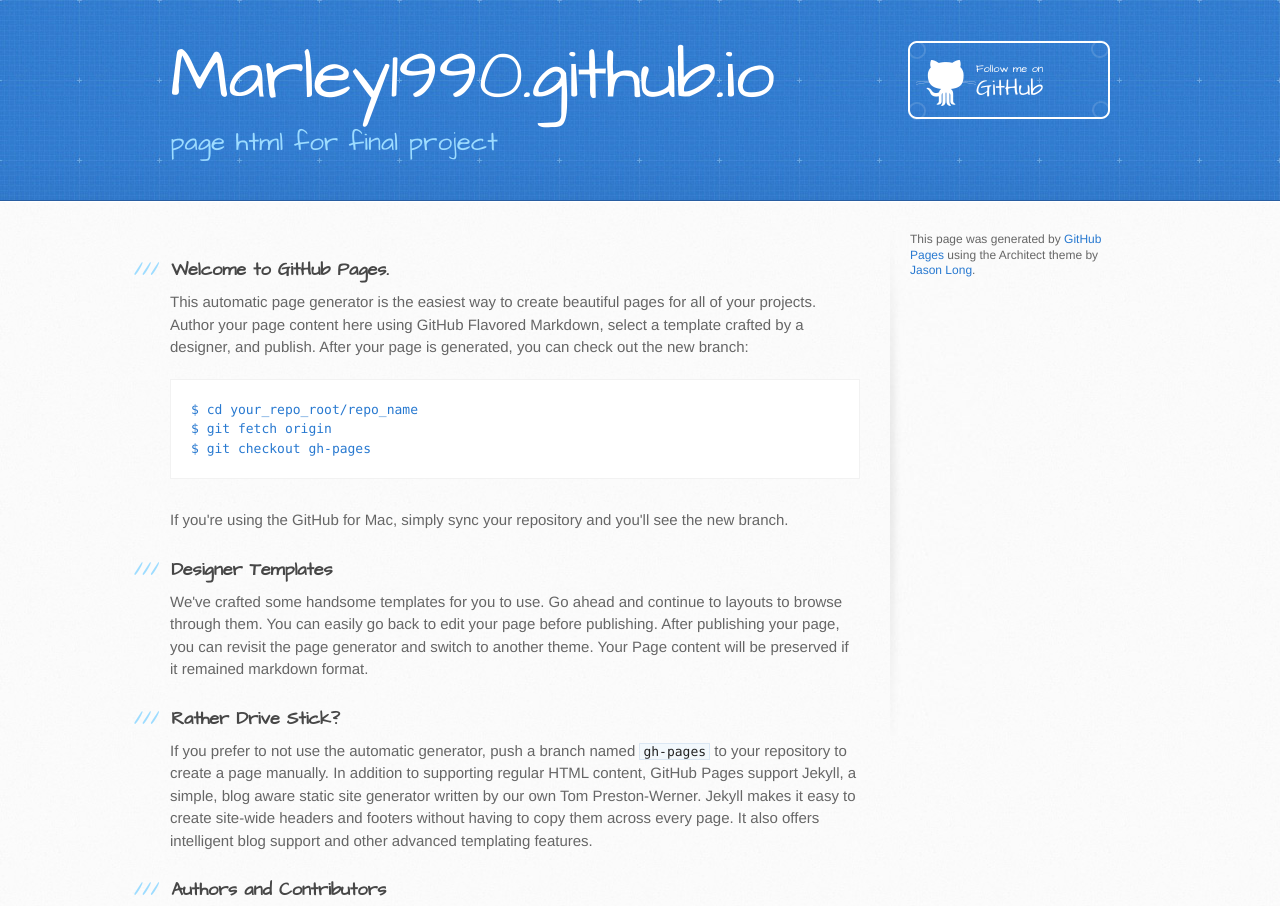
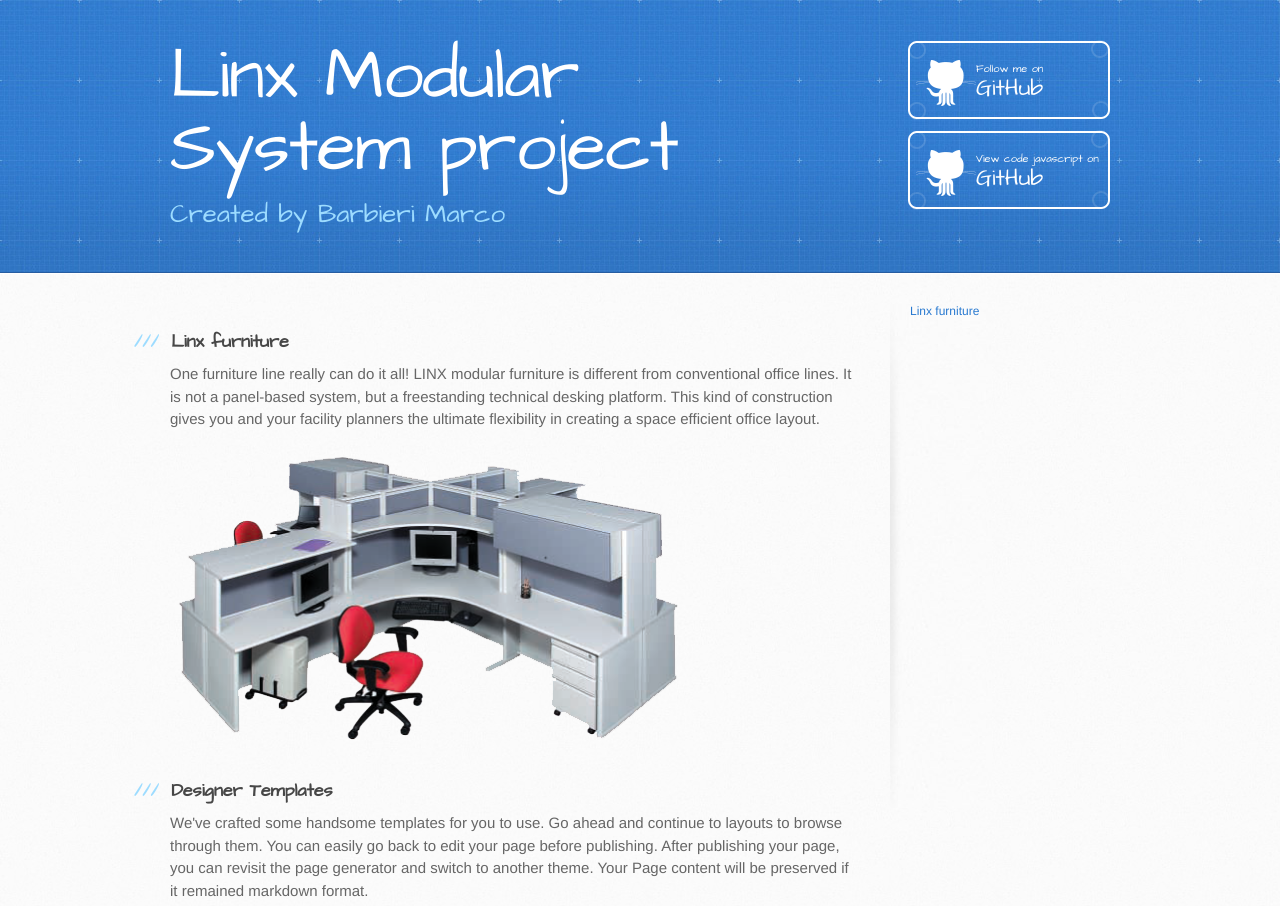
Before and after one commit to marley1990/marley1990.github.io, a plain HTML site: page index.html in a window 1280 px wide. Shown: the top 906 px of the page. Drawn offline with Linux system fonts and the light colour scheme.

Commit message:
update page

```diff
--- a/index.html
+++ b/index.html
@@ -13,15 +13,16 @@
     <script src="//html5shiv.googlecode.com/svn/trunk/html5.js"></script>
     <![endif]-->
 
-    <title>Marley1990.github.io by marley1990</title>
+    <title>Linx Modular System project</title>
   </head>
 
   <body>
     <header>
       <div class="inner">
-        <h1>Marley1990.github.io</h1>
-        <h2>page html for final project</h2>
+        <h1>Linx Modular System project</h1>
+        <h2>Created by Barbieri Marco</h2>
         <a href="https://github.com/marley1990" class="button"><small>Follow me on</small>GitHub</a>
+        <a href="https://github.com/cvdlab-cg/427501/blob/master/final-project/linx.js" class="button" style="top:90px"><small>View code javascript on</small>GitHub</a>
       </div>
     </header>
 
@@ -29,17 +30,11 @@
       <div class="inner clearfix">
         <section id="main-content">
           <h3>
-<a name="welcome-to-github-pages" class="anchor" href="#welcome-to-github-pages"><span class="octicon octicon-link"></span></a>Welcome to GitHub Pages.</h3>
+<a name="linx furniture" class="anchor" href="#welcome-to-github-pages"><span class="octicon octicon-link">
+</span></a>Linx furniture</h3>
 
-<p>This automatic page generator is the easiest way to create beautiful pages for all of your projects. Author your page content here using GitHub Flavored Markdown, select a template crafted by a designer, and publish. After your page is generated, you can check out the new branch:</p>
-
-<pre><code>$ cd your_repo_root/repo_name
-$ git fetch origin
-$ git checkout gh-pages
-</code></pre>
-
-<p>If you're using the GitHub for Mac, simply sync your repository and you'll see the new branch.</p>
-
+<p>One furniture line really can do it all! LINX modular furniture is different from conventional office lines. It is not a panel-based system, but a freestanding technical desking platform. This kind of construction gives you and your facility planners the ultimate flexibility in creating a space efficient office layout.</p>
+<img src="images/linx-modular.png"><img>
 <h3>
 <a name="designer-templates" class="anchor" href="#designer-templates"><span class="octicon octicon-link"></span></a>Designer Templates</h3>
 
@@ -64,7 +59,7 @@
         <aside id="sidebar">
 
 
-          <p>This page was generated by <a href="pages.github.com">GitHub Pages</a> using the Architect theme by <a href="https://twitter.com/jasonlong">Jason Long</a>.</p>
+          <p><a href="#linx furniture">Linx furniture</a></p>
         </aside>
       </div>
     </div>
--- a/stylesheets/stylesheet.css
+++ b/stylesheets/stylesheet.css
@@ -107,6 +107,7 @@
 
 #main-content img {
   max-width: 100%;
+  float: center;
 }
 
 aside#sidebar {
@@ -142,12 +143,14 @@
   display: block;
   font-size: 11px;
 }
-header a.button {
+
+a.button {
   position: absolute;
   right: 0;
   top: 0;
   background: transparent url(../images/github-button.png) 0 0 no-repeat;
 }
+
 aside a.button {
   width: 138px;
   padding-left: 64px;
```
Also changed, not shown: images/linx-modular.png (added), 1 other file.
